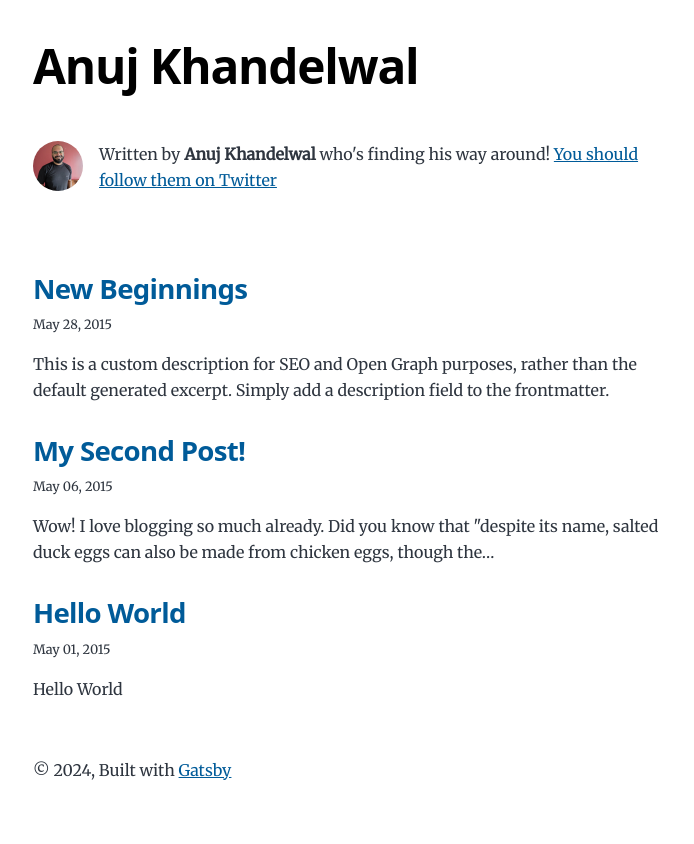
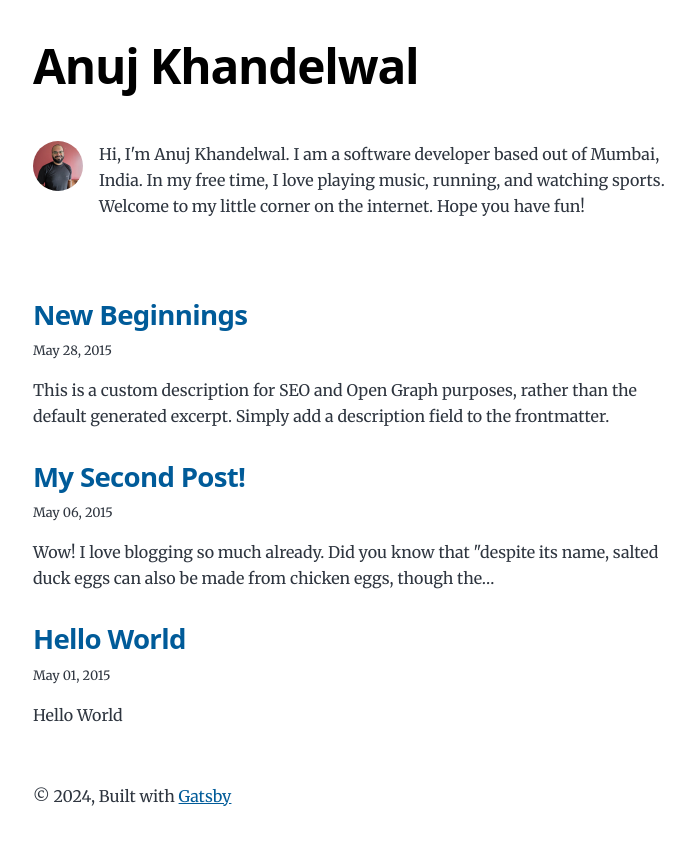
Before and after one commit to anujk14/anujk14.github.io, a Gatsby site: page / in a window 1280 px wide. Shown: the whole page, without its empty margins (291-985 px from the left). Built offline with nearby package versions, Linux system fonts and the light colour scheme; Gatsby itself is replaced by a stand-in of ours.

Commit message:
Update bio. Remove sample twitter links

```diff
--- a/gatsby-config.js
+++ b/gatsby-config.js
@@ -12,12 +12,14 @@ module.exports = {
     title: `Anuj Khandelwal`,
     author: {
       name: `Anuj Khandelwal`,
-      summary: `who's finding his way around!`,
+      summary: `I am a software developer based out of Mumbai, India.
+      In my free time, I love playing music, running, and watching sports. Welcome to my little corner on the internet. Hope you have fun!`,
     },
-    description: `A starter blog demonstrating what Gatsby can do.`,
-    siteUrl: `https://gatsbystarterblogsource.gatsbyjs.io/`,
+    description: `Personal website of Anuj Khandelwal. Place for blogs and discussions related to software development, music, running, and life`,
+    siteUrl: `https://www.anujkhandelwal.com/`,
     social: {
-      twitter: `kylemathews`,
+      github: `anujk14`,
+      linkedin: `anuj-khandelwal-2a7151103`
     },
   },
   plugins: [
--- a/src/components/bio.js
+++ b/src/components/bio.js
@@ -44,11 +44,7 @@ const Bio = () => {
       />
       {author?.name && (
         <p>
-          Written by <strong>{author.name}</strong> {author?.summary || null}
-          {` `}
-          <a href={`https://twitter.com/${social?.twitter || ``}`}>
-            You should follow them on Twitter
-          </a>
+          Hi, I'm {author.name}. {author.summary}
         </p>
       )}
     </div>
--- a/src/components/seo.js
+++ b/src/components/seo.js
@@ -35,13 +35,13 @@ const Seo = ({ description, title, children }) => {
       <meta property="og:title" content={title} />
       <meta property="og:description" content={metaDescription} />
       <meta property="og:type" content="website" />
-      <meta name="twitter:card" content="summary" />
+      {/* <meta name="twitter:card" content="summary" />
       <meta
         name="twitter:creator"
         content={site.siteMetadata?.social?.twitter || ``}
       />
       <meta name="twitter:title" content={title} />
-      <meta name="twitter:description" content={metaDescription} />
+      <meta name="twitter:description" content={metaDescription} /> */}
       {children}
     </>
   )
```
